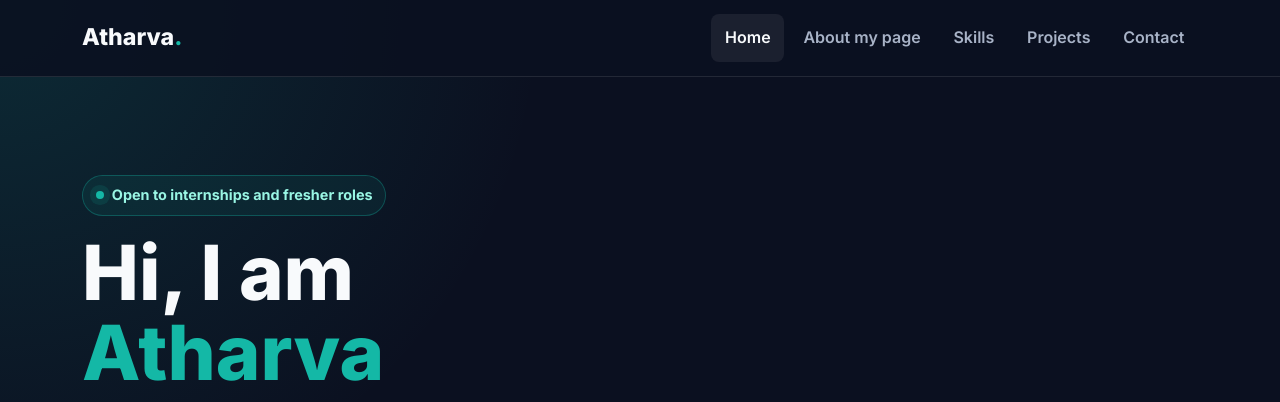
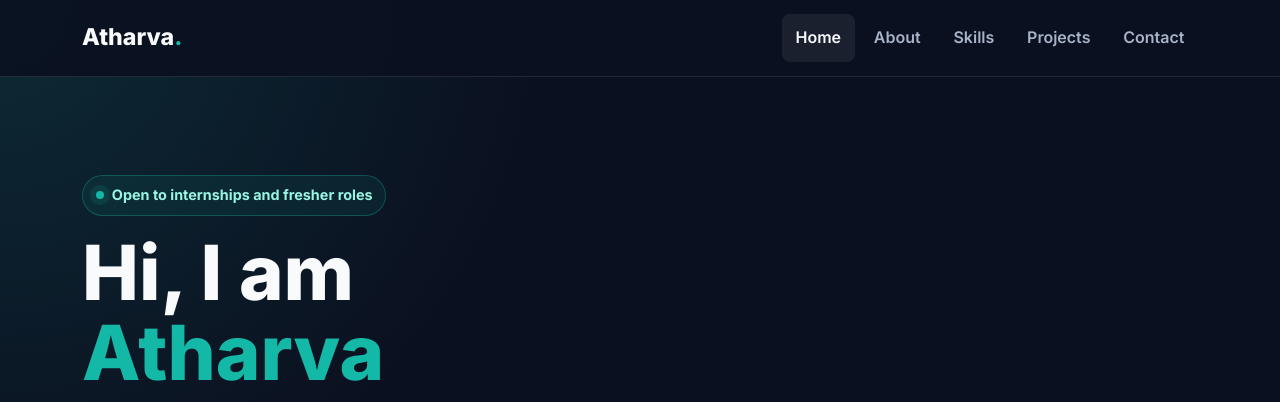
Before and after one commit to Atharvaa-dev/portfolio, a plain HTML site: page index.html in a window 1280 px wide. Shown: the top 402 px of the page. Drawn offline with nearby package versions, Linux system fonts and the light colour scheme.

Commit message:
Update index.html

```diff
--- a/index.html
+++ b/index.html
@@ -45,7 +45,7 @@
             <!-- Main navigation links. "active" class highlights which page the user is currently on. -->
             <nav class="nav-links" aria-label="Main navigation">
                 <a class="active" href="index.html">Home</a>
-                <a href="about.html">About my page</a>
+                <a href="about.html">About</a>
                 <a href="skills.html">Skills</a>
                 <a href="projects.html">Projects</a>
                 <a href="contact.html">Contact</a>
```
